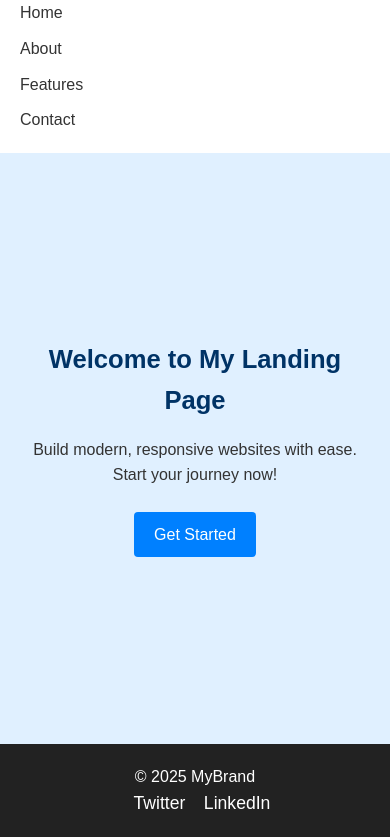
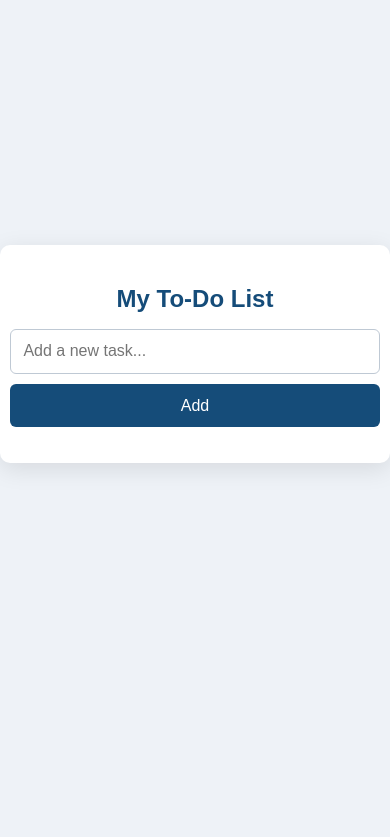
Before and after one commit to HithashreeB/Elevate_Labs, a plain HTML site: page index.html in a window 390 px wide. Shown: the part 68-905 px from the top of the page. After the commit the page ends 844 px from the top, so only its background shows below. Drawn offline with Linux system fonts and the light colour scheme.

Commit message:
Add files via upload

```diff
--- a/index.html
+++ b/index.html
@@ -3,34 +3,18 @@
 <head>
   <meta charset="UTF-8">
   <meta name="viewport" content="width=device-width, initial-scale=1.0">
-  <title>Responsive Landing Page</title>
+  <title>To-Do List Web App</title>
   <link rel="stylesheet" href="style.css">
 </head>
 <body>
-  <header>
-    <div class="logo">MyBrand</div>
-    <nav>
-      <ul>
-        <li><a href="#">Home</a></li>
-        <li><a href="#">About</a></li>
-        <li><a href="#">Features</a></li>
-        <li><a href="#">Contact</a></li>
-      </ul>
-    </nav>
-  </header>
-
-  <section class="hero">
-    <h1>Welcome to My Landing Page</h1>
-    <p>Build modern, responsive websites with ease. Start your journey now!</p>
-    <a href="#" class="cta-btn">Get Started</a>
-  </section>
-
-  <footer>
-    <p>© 2025 MyBrand</p>
-    <div class="social">
-      <a href="#">Twitter</a>
-      <a href="#">LinkedIn</a>
+  <div class="todo-container">
+    <h2>My To-Do List</h2>
+    <div class="input-row">
+      <input type="text" id="todo-input" placeholder="Add a new task...">
+      <button id="add-btn">Add</button>
     </div>
-  </footer>
+    <ul id="todo-list"></ul>
+  </div>
+  <script src="script.js"></script>
 </body>
 </html>
--- /dev/null
+++ b/script.js
@@ -0,0 +1,48 @@
+document.addEventListener('DOMContentLoaded', () => {
+  const input = document.getElementById('todo-input');
+  const addBtn = document.getElementById('add-btn');
+  const todoList = document.getElementById('todo-list');
+
+  // Add new task
+  addBtn.addEventListener('click', () => {
+    if (input.value.trim() !== '') {
+      addTodoItem(input.value.trim());
+      input.value = '';
+      input.focus();
+    }
+  });
+
+  // Add task with Enter key
+  input.addEventListener('keydown', (e) => {
+    if (e.key === 'Enter') {
+      addBtn.click();
+    }
+  });
+
+  // Add item function
+  function addTodoItem(text) {
+    const li = document.createElement('li');
+    li.className = 'todo-item';
+
+    const span = document.createElement('span');
+    span.className = 'task-text';
+    span.textContent = text;
+
+    // Toggle complete
+    span.addEventListener('click', () => {
+      li.classList.toggle('completed');
+    });
+
+    // Remove button
+    const removeBtn = document.createElement('button');
+    removeBtn.className = 'remove-btn';
+    removeBtn.textContent = 'Remove';
+    removeBtn.addEventListener('click', () => {
+      todoList.removeChild(li);
+    });
+
+    li.appendChild(span);
+    li.appendChild(removeBtn);
+    todoList.appendChild(li);
+  }
+});
--- a/style.css
+++ b/style.css
@@ -1,134 +1,110 @@
-
-* {
+body {
+  font-family: Arial, sans-serif;
+  background: #eef2f7;
+  display: flex;
+  align-items: center;
+  justify-content: center;
+  height: 100vh;
   margin: 0;
-  padding: 0;
-  box-sizing: border-box;
 }
 
-
-body {
-  font-family: Arial, sans-serif;
-  line-height: 1.6;
-  color: #222;
-  background: #f9f9f9;
+.todo-container {
+  background: #fff;
+  padding: 2rem 1.5rem;
+  border-radius: 10px;
+  box-shadow: 0 6px 24px rgba(0,0,0,0.10);
+  min-width: 320px;
+  width: 100%;
+  max-width: 400px;
 }
 
-
-header {
-  display: flex;
-  justify-content: space-between;
-  align-items: center;
-  padding: 20px 40px;
-  background: #fff;
-  box-shadow: 0 2px 4px rgba(0,0,0,0.05);
+h2 {
+  text-align: center;
+  margin-bottom: 1rem;
+  color: #154c79;
 }
 
-.logo {
-  font-size: 1.5rem;
-  font-weight: bold;
-  color: #0080ff;
-  letter-spacing: 1px;
+.input-row {
+  display: flex;
+  gap: 0.5rem;
+  margin-bottom: 1rem;
 }
 
-nav ul {
-  display: flex;
-  list-style: none;
+input[type="text"] {
+  flex: 1;
+  padding: 0.8rem;
+  border: 1px solid #bfc9d4;
+  border-radius: 6px;
+  outline: none;
+  font-size: 1rem;
 }
 
-nav ul li {
-  margin-left: 24px;
-}
-
-nav ul li a {
-  text-decoration: none;
-  color: #333;
-  transition: color 0.2s;
-}
-
-nav ul li a:hover {
-  color: #0080ff;
-}
-
-
-.hero {
-  display: flex;
-  flex-direction: column;
-  align-items: center;
-  justify-content: center;
-  min-height: 70vh;
-  text-align: center;
-  background: #e0f0ff;
-  padding: 60px 20px;
-}
-
-.hero h1 {
-  font-size: 2.5rem;
-  margin-bottom: 16px;
-  color: #003366;
-}
-
-.hero p {
-  max-width: 500px;
-  margin-bottom: 24px;
-  color: #333;
-}
-
-.cta-btn {
-  background: #0080ff;
+button {
+  background: #154c79;
   color: #fff;
-  padding: 14px 32px;
   border: none;
-  border-radius: 4px;
-  font-size: 1.1rem;
-  text-decoration: none;
+  border-radius: 6px;
+  padding: 0.8rem 1.2rem;
+  font-size: 1rem;
+  cursor: pointer;
   transition: background 0.2s;
 }
 
-.cta-btn:hover {
-  background: #005fa3;
+button:hover {
+  background: #0c3254;
 }
 
-
-footer {
-  background: #222;
-  color: #fff;
-  text-align: center;
-  padding: 20px;
+#todo-list {
+  list-style: none;
+  padding: 0;
 }
 
-.social a {
-  margin-left: 14px;
-  color: #fff;
-  text-decoration: none;
-  font-size: 1.1rem;
+.todo-item {
+  display: flex;
+  align-items: center;
+  background: #f3f6fa;
+  border-radius: 6px;
+  margin-bottom: 0.5rem;
+  padding: 0.6rem 0.7rem;
+  font-size: 1rem;
+  transition: background 0.2s;
 }
 
-.social a:hover {
-  color: #0080ff;
+.todo-item.completed {
+  text-decoration: line-through;
+  color: #999;
+  background: #e0e7ef;
 }
 
+.todo-item .task-text {
+  flex: 1;
+  cursor: pointer;
+}
 
-@media (max-width: 768px) {
-  header {
+.todo-item .remove-btn {
+  background: #ff6868;
+  color: #fff;
+  border: none;
+  border-radius: 4px;
+  padding: 0.35rem 0.7rem;
+  margin-left: 0.5rem;
+  cursor: pointer;
+  font-size: 0.95rem;
+  transition: background 0.2s;
+}
+
+.todo-item .remove-btn:hover {
+  background: #e25252;
+}
+
+/* Responsive design */
+@media (max-width: 500px) {
+  .todo-container {
+    padding: 1.2rem 0.6rem;
+    min-width: 200px;
+  }
+  .input-row {
     flex-direction: column;
-    align-items: flex-start;
-    padding: 20px;
-  }
-  nav ul {
-    flex-direction: column;
-    width: 100%;
-  }
-  nav ul li {
-    margin: 10px 0 0 0;
+    gap: 0.6rem;
   }
 }
-
-@media (max-width: 480px) {
-  .hero h1 {
-    font-size: 1.6rem;
-  }
-  .cta-btn {
-    font-size: 1rem;
-    padding: 10px 20px;
-  }
-}
```
